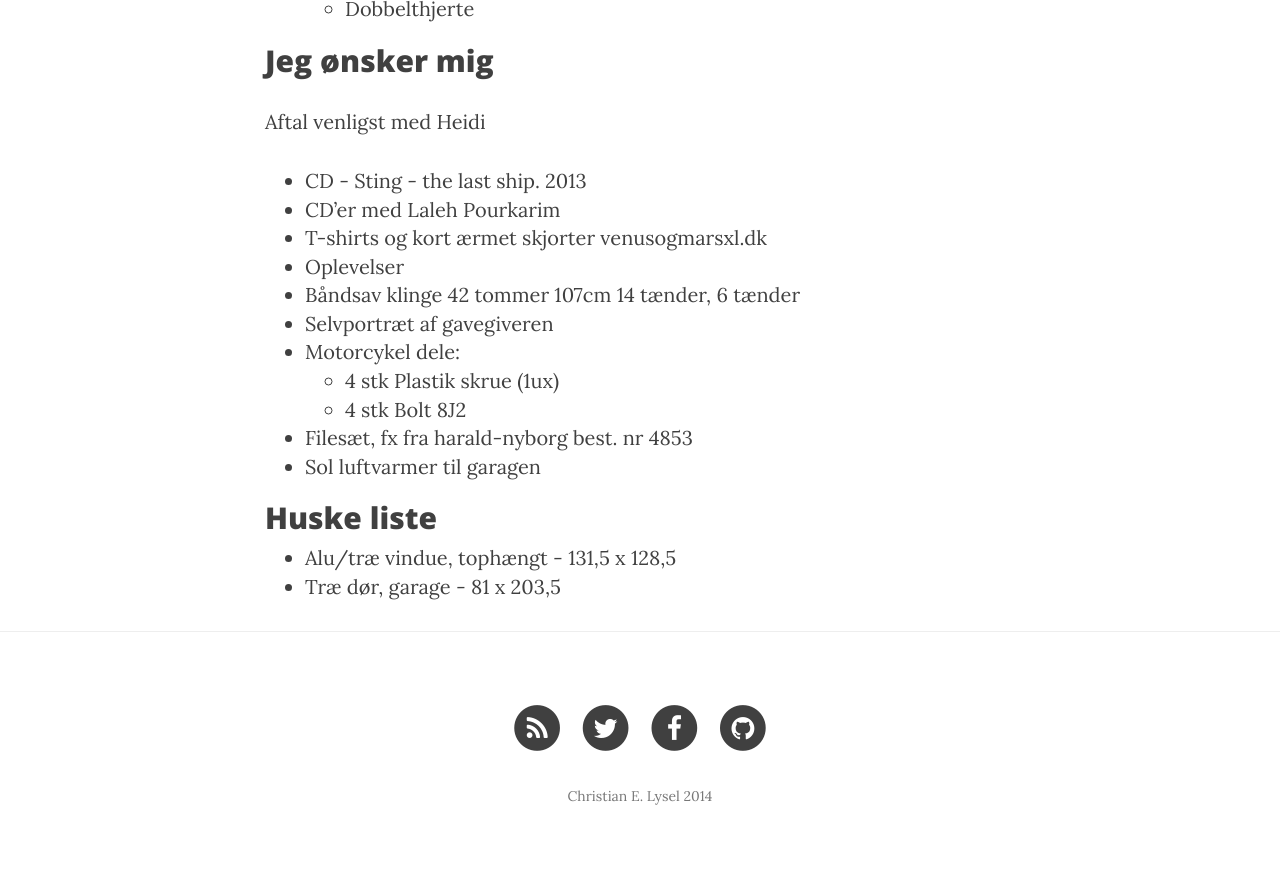
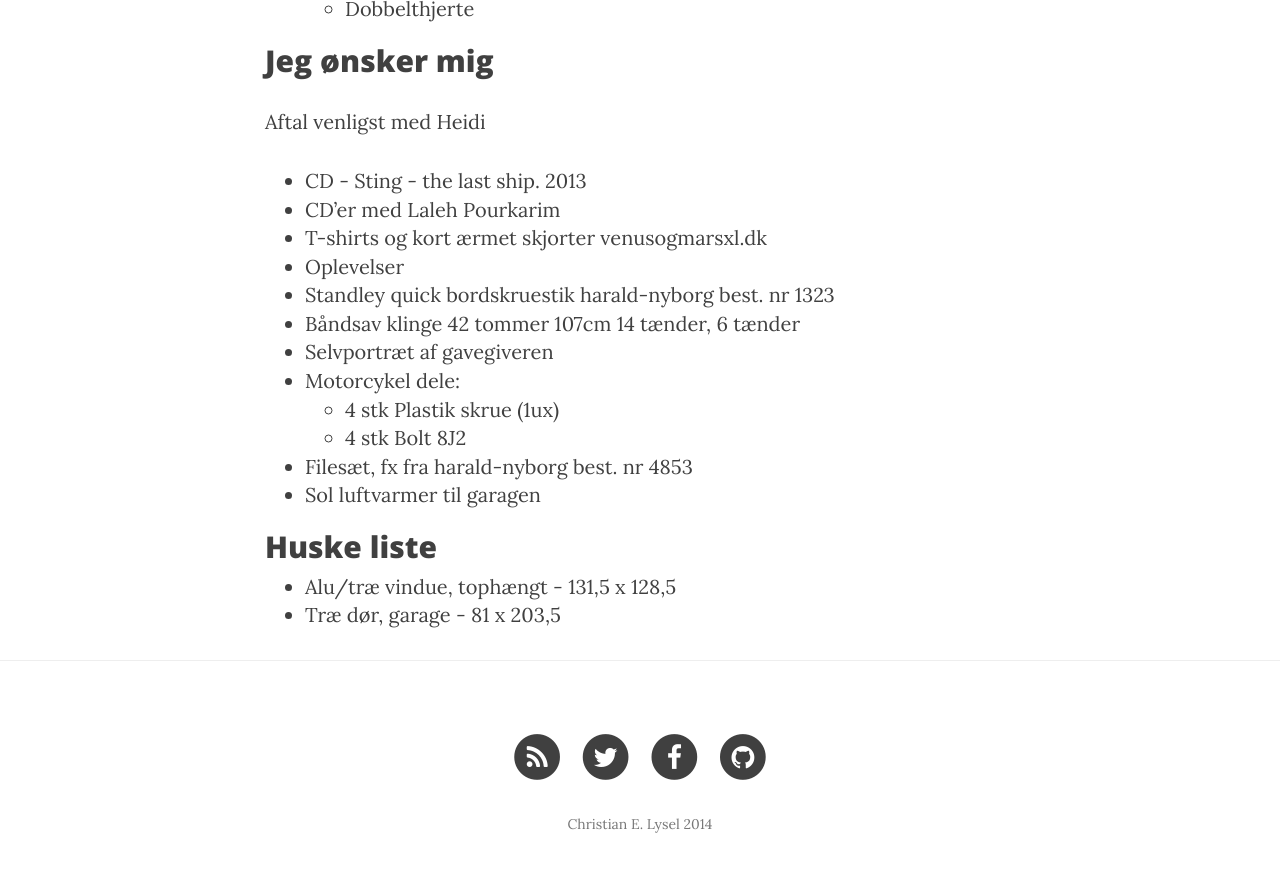
Before and after one commit to clysel/christian.lysel.net, a Jekyll site: the page built from gave.markdown, in a window 1280 px wide and 900 px high, scrolled down 1209 px. Shown: the top 872 px of the window. Built offline with Jekyll 4.4.1, drawn with Linux system fonts in a browser that asks for light colours; nearby versions of some CDN libraries.

Commit message:
Update gave.markdown

```diff
--- a/gave.markdown
+++ b/gave.markdown
@@ -38,6 +38,7 @@
 * CD'er med Laleh Pourkarim
 * T-shirts og kort ærmet skjorter [venusogmarsxl.dk](http://www.venusogmarsxl.dk/catalog?section=herrer&amp;search=6xl)
 * Oplevelser
+* Standley quick bordskruestik [harald-nyborg best. nr 1323](http://www.harald-nyborg.dk/p1323/stanley-quick-bordskruestik)
 * Båndsav klinge  42 tommer 107cm [14 tænder](http://toolworld.dk/Rawlink-Bandsavsklinge-14-taender-1085-mm-p25924), [6 tænder](http://toolworld.dk/Rawlink-Bandsavsklinge-6-taender-1085-mm-p25923)
 * Selvportræt af gavegiveren
 * Motorcykel dele:
```
